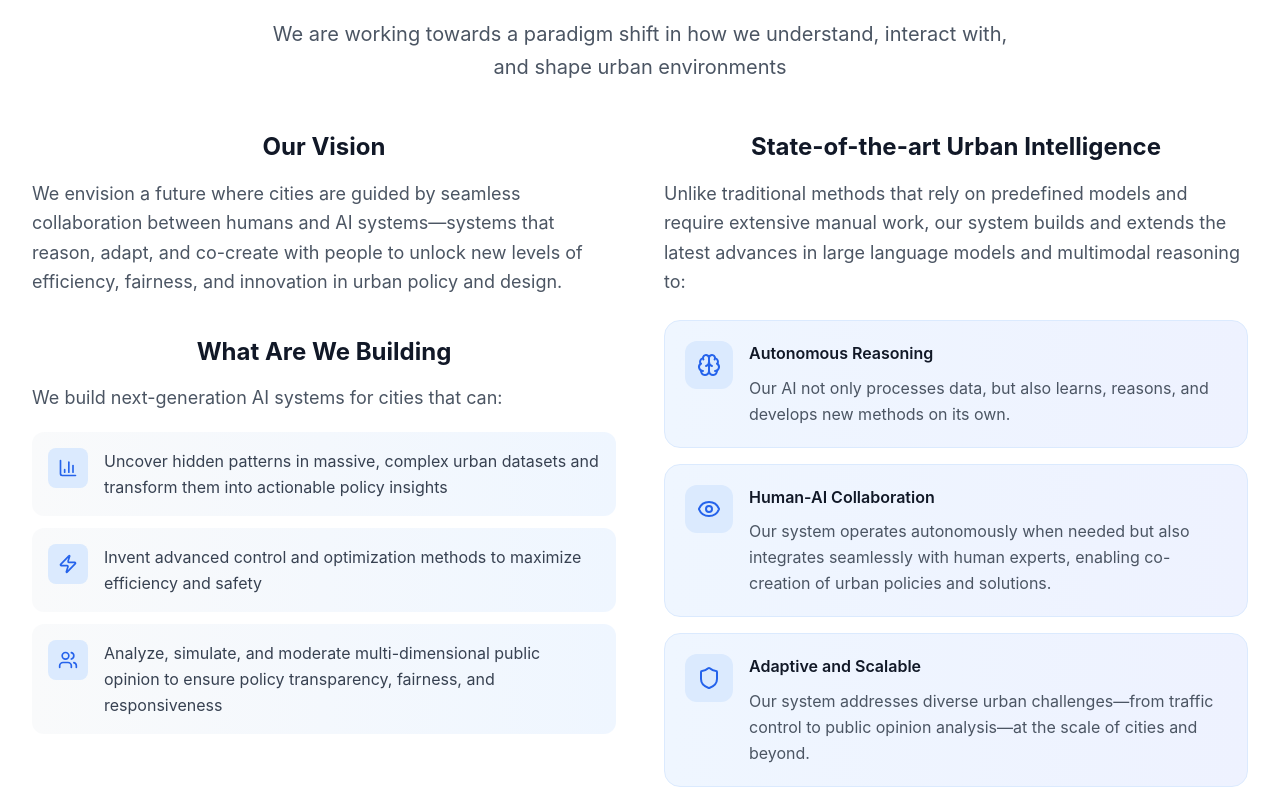
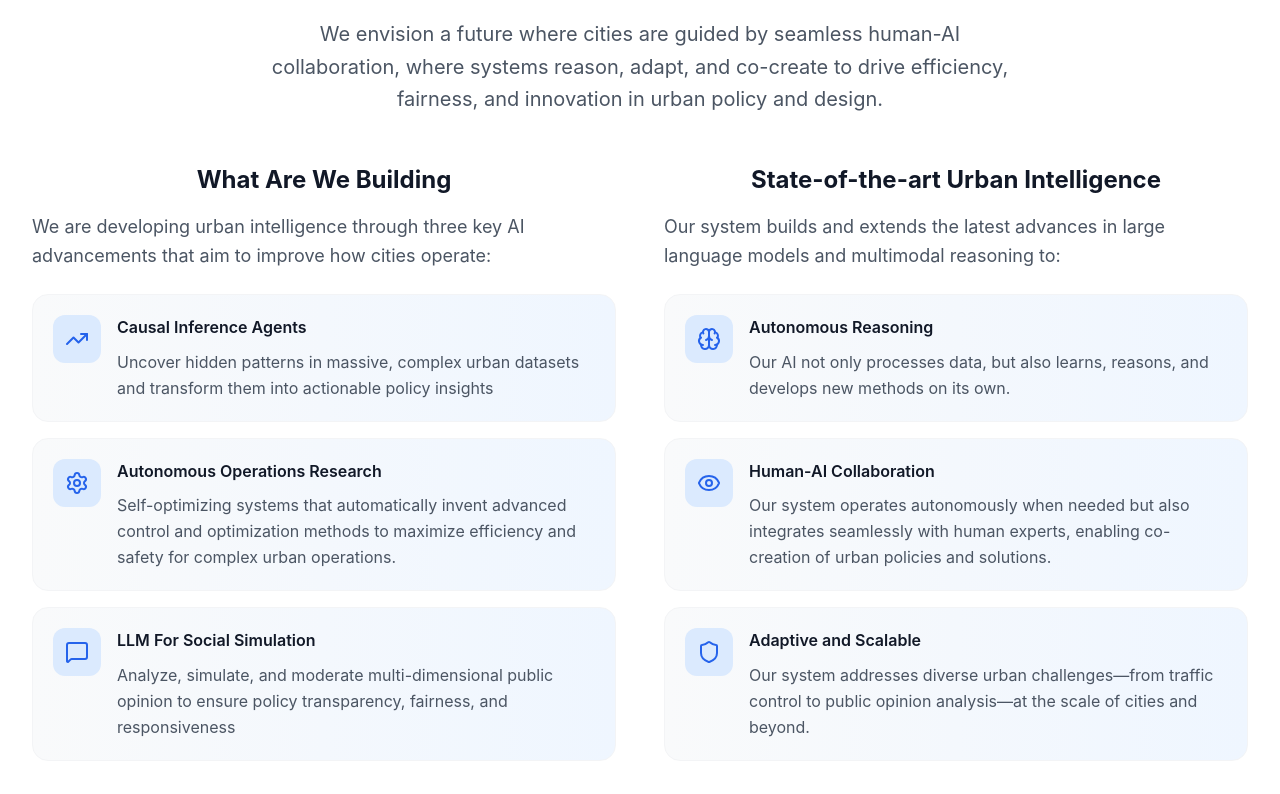
Before and after one commit to quao627/AI4UrbanScience, a React (Create React App) app in the folder ai-urban-scientist/: page / in a window 1280 px wide. Shown: the part 1026-1820 px from the top of the page. Built offline with nearby package versions, Linux system fonts and the light colour scheme.

Commit message:
feat: update mission info

```diff
--- a/ai-urban-scientist/src/components/sections/ProjectIntro.js
+++ b/ai-urban-scientist/src/components/sections/ProjectIntro.js
@@ -1,6 +1,18 @@
-import React from 'react';
-import { motion } from 'framer-motion';
-import { Brain, Eye, Zap, Users, BarChart3, Shield, ArrowRight, Target } from 'lucide-react';
+import React from "react";
+import { motion } from "framer-motion";
+import {
+  Brain,
+  Eye,
+  Zap,
+  Users,
+  BarChart3,
+  Shield,
+  ArrowRight,
+  Target,
+  TrendingUp,
+  Settings,
+  MessageSquare,
+} from "lucide-react";
 
 const ProjectIntro = () => {
   const containerVariants = {
@@ -9,9 +21,9 @@ const ProjectIntro = () => {
       opacity: 1,
       transition: {
         delayChildren: 0.2,
-        staggerChildren: 0.15
-      }
-    }
+        staggerChildren: 0.15,
+      },
+    },
   };
 
   const itemVariants = {
@@ -22,42 +34,49 @@ const ProjectIntro = () => {
       transition: {
         type: "spring",
         damping: 20,
-        stiffness: 100
-      }
-    }
+        stiffness: 100,
+      },
+    },
   };
 
-  const capabilities = [
+  const buildingFeatures = [
     {
-      icon: BarChart3,
-      text: "Uncover hidden patterns in massive, complex urban datasets and transform them into actionable policy insights"
+      icon: TrendingUp,
+      title: "Causal Inference Agents",
+      description: "Uncover hidden patterns in massive, complex urban datasets and transform them into actionable policy insights",
     },
     {
-      icon: Zap,
-      text: "Invent advanced control and optimization methods to maximize efficiency and safety"
+      icon: Settings,
+      title: "Autonomous Operations Research",
+      description:
+        "Self-optimizing systems that automatically invent advanced control and optimization methods to maximize efficiency and safety for complex urban operations.",
     },
     {
-      icon: Users,
-      text: "Analyze, simulate, and moderate multi-dimensional public opinion to ensure policy transparency, fairness, and responsiveness"
-    }
+      icon: MessageSquare,
+      title: "LLM For Social Simulation",
+      description: "Analyze, simulate, and moderate multi-dimensional public opinion to ensure policy transparency, fairness, and responsiveness",
+    },
   ];
 
   const intelligenceFeatures = [
     {
       icon: Brain,
       title: "Autonomous Reasoning",
-      description: "Our AI not only processes data, but also learns, reasons, and develops new methods on its own."
+      description:
+        "Our AI not only processes data, but also learns, reasons, and develops new methods on its own.",
     },
     {
       icon: Eye,
       title: "Human-AI Collaboration",
-      description: "Our system operates autonomously when needed but also integrates seamlessly with human experts, enabling co-creation of urban policies and solutions."
+      description:
+        "Our system operates autonomously when needed but also integrates seamlessly with human experts, enabling co-creation of urban policies and solutions.",
     },
     {
       icon: Shield,
       title: "Adaptive and Scalable",
-      description: "Our system addresses diverse urban challenges—from traffic control to public opinion analysis—at the scale of cities and beyond."
-    }
+      description:
+        "Our system addresses diverse urban challenges—from traffic control to public opinion analysis—at the scale of cities and beyond.",
+    },
   ];
 
   return (
@@ -90,57 +109,57 @@ const ProjectIntro = () => {
             variants={itemVariants}
             className="text-xl text-gray-600 max-w-3xl mx-auto leading-relaxed"
           >
-            We are working towards a paradigm shift in how we understand, interact with, and shape urban environments
+            We envision a future where cities are guided by seamless human-AI
+            collaboration, where systems reason, adapt, and co-create to drive
+            efficiency, fairness, and innovation in urban policy and design.
           </motion.p>
         </motion.div>
 
         {/* Main Content Grid */}
         <div className="grid lg:grid-cols-2 gap-12 items-start">
-          {/* Left Column - Vision and Capabilities */}
+          {/* Left Column - What We're Building */}
           <motion.div
             variants={containerVariants}
             initial="hidden"
             whileInView="visible"
             viewport={{ once: true, amount: 0.3 }}
-            className="space-y-10"
+            className="space-y-6"
           >
-            {/* Our Vision */}
-            <motion.div variants={itemVariants}>
-              <h3 className="text-2xl font-bold text-gray-900 mb-4">
-                Our Vision
-              </h3>
-              <p className="text-lg text-gray-600 leading-relaxed text-left">
-                We envision a future where cities are guided by seamless collaboration between humans and AI systems—systems that reason, adapt, and co-create with people to unlock new levels of efficiency, fairness, and innovation in urban policy and design.
-              </p>
-            </motion.div>
-
-            {/* What can the system do */}
             <motion.div variants={itemVariants}>
               <h3 className="text-2xl font-bold text-gray-900 mb-4">
                 What Are We Building
               </h3>
-              <p className="text-lg text-gray-600 mb-5 text-left">
-                We build next-generation AI systems for cities that can:
+              <p className="text-lg text-gray-600 leading-relaxed mb-6 text-left">
+              We are developing urban intelligence through three key AI advancements that aim to improve how cities operate:
               </p>
-              <div className="space-y-3">
-                {capabilities.map((capability, index) => (
+            </motion.div>
+
+            <div className="space-y-4">
+              {buildingFeatures.map((feature, index) => (
                 <motion.div
                   key={index}
                   variants={itemVariants}
-                    className="flex items-start space-x-4 p-4 bg-gradient-to-r from-gray-50 to-blue-50 rounded-xl"
+                  className="bg-gradient-to-r from-gray-50 to-blue-50 p-5 rounded-2xl card-hover group border border-gray-100"
+                  whileHover={{ scale: 1.02 }}
                 >
+                  <div className="flex items-start space-x-4">
                     <div className="flex-shrink-0">
-                      <div className="w-10 h-10 bg-blue-100 rounded-lg flex items-center justify-center">
-                        <capability.icon className="w-5 h-5 text-blue-600" />
+                      <div className="w-12 h-12 bg-blue-100 rounded-xl flex items-center justify-center group-hover:bg-blue-200 transition-colors duration-300">
+                        <feature.icon className="w-6 h-6 text-blue-600" />
                       </div>
                     </div>
-                    <p className="text-gray-700 leading-relaxed flex-1 text-left">
-                      {capability.text}
+                    <div className="flex-1">
+                      <h4 className="font-semibold text-gray-900 mb-2 text-left">
+                        {feature.title}
+                      </h4>
+                      <p className="text-gray-600 leading-relaxed text-left">
+                        {feature.description}
                       </p>
+                    </div>
+                  </div>
                 </motion.div>
               ))}
             </div>
-            </motion.div>
           </motion.div>
 
           {/* Right Column - Urban Intelligence */}
@@ -156,7 +175,7 @@ const ProjectIntro = () => {
                 State-of-the-art Urban Intelligence
               </h3>
               <p className="text-lg text-gray-600 leading-relaxed mb-6 text-left">
-                Unlike traditional methods that rely on predefined models and require extensive manual work, our system builds and extends the latest advances in large language models and multimodal reasoning to:
+                Our system builds and extends the latest advances in large language models and multimodal reasoning to:
               </p>
             </motion.div>
 
@@ -165,7 +184,7 @@ const ProjectIntro = () => {
                 <motion.div
                   key={index}
                   variants={itemVariants}
-                  className="bg-gradient-to-r from-blue-50 to-indigo-50 p-5 rounded-2xl card-hover group border border-blue-100"
+                  className="bg-gradient-to-r from-gray-50 to-blue-50 p-5 rounded-2xl card-hover group border border-gray-100"
                   whileHover={{ scale: 1.02 }}
                 >
                   <div className="flex items-start space-x-4">
```
Lines whose indentation alone changed are shown as unchanged.
